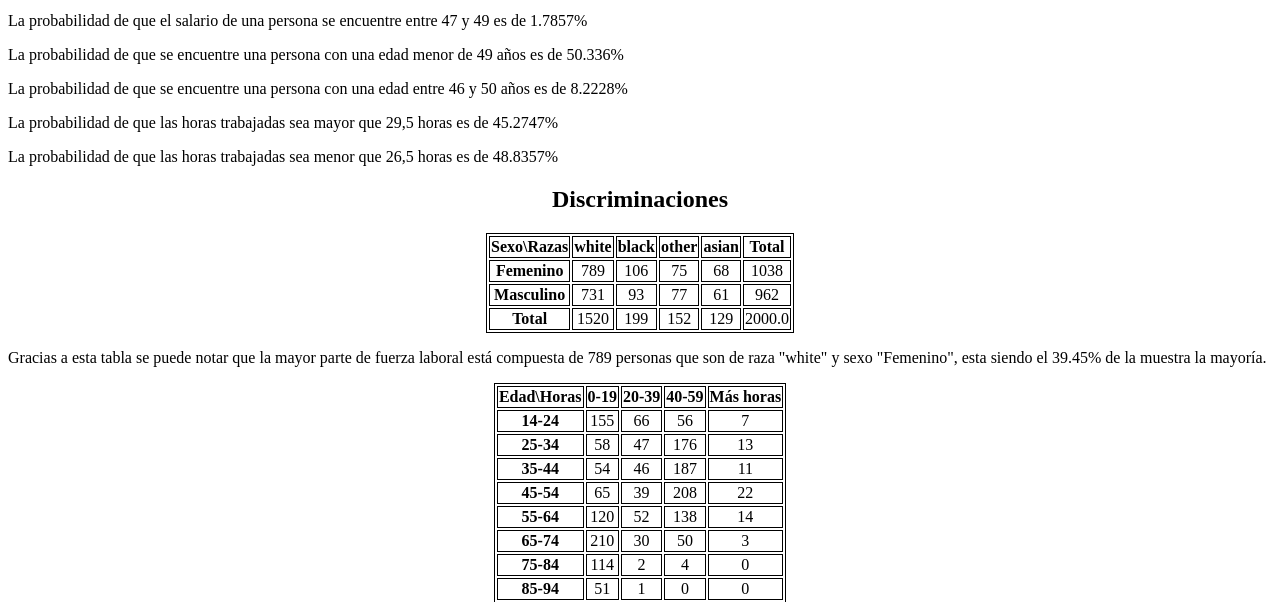
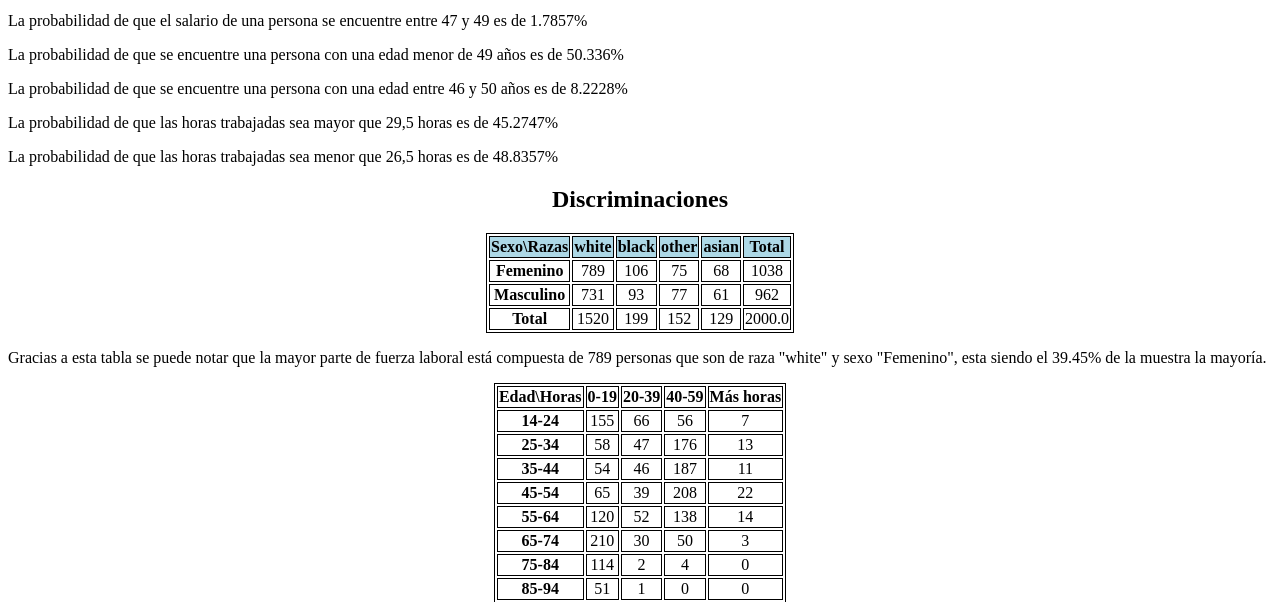
Before and after one commit to Luna-Hazuki2006/laboratorio_estadistica2, a FastAPI app: page / in a window 1280 px wide, with the pointer over the restyled element. Shown: the part 383-985 px from the top of the page. Run offline with FastAPI, Linux system fonts and the light colour scheme.

Commit message:
Con azulito

```diff
--- a/static/style.css
+++ b/static/style.css
@@ -10,3 +10,7 @@ table {
 table, td, th {
     border: 1px solid black;
 }
+
+tr:hover {
+    background-color: lightblue;
+}
```
